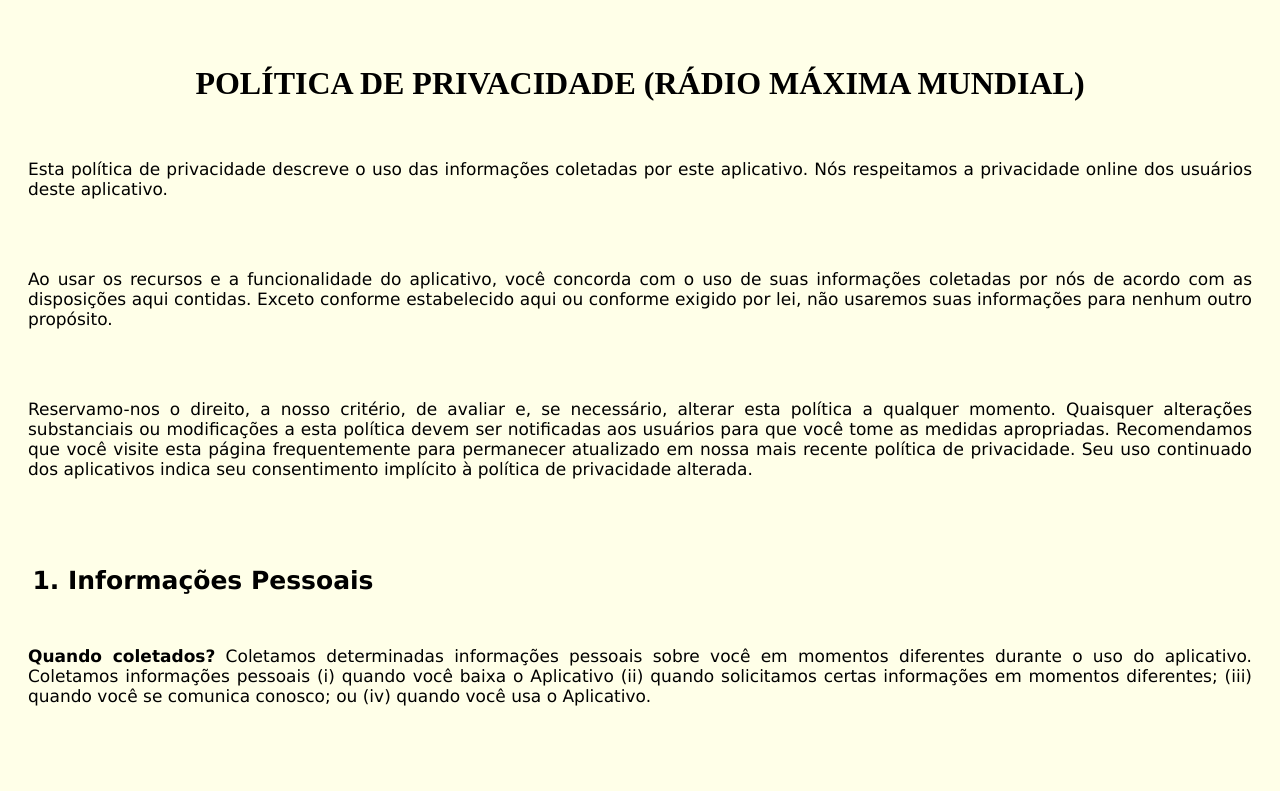
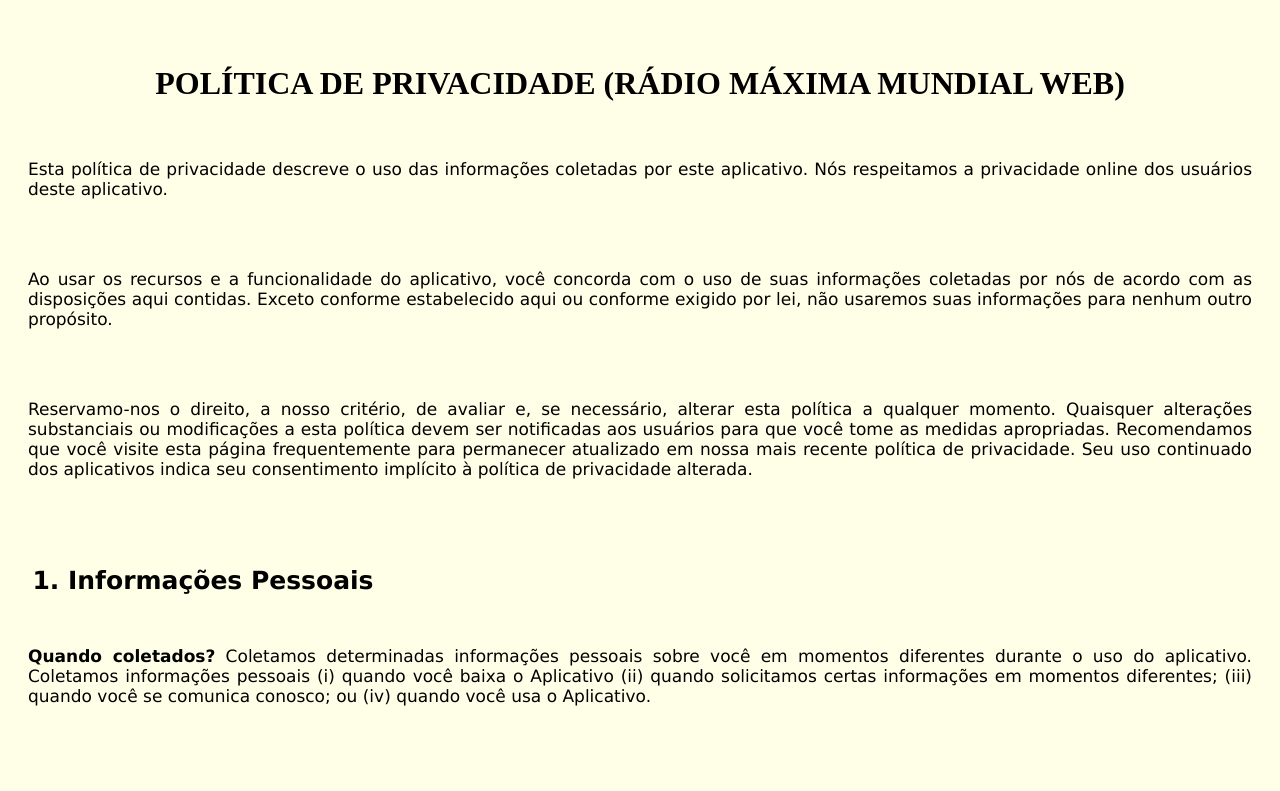
Before and after one commit to EdimilsonBorges/Politica, a plain HTML site: page Politica_de_Privacidade_Maxima_Mundial_Web.html in a window 1280 px wide. Shown: the top 791 px of the page. Drawn offline with Linux system fonts and the light colour scheme.

Commit message:
Update Politica_de_Privacidade_Maxima_Mundial_Web.html

```diff
--- a/Politica_de_Privacidade_Maxima_Mundial_Web.html
+++ b/Politica_de_Privacidade_Maxima_Mundial_Web.html
@@ -12,7 +12,7 @@
 <body>
 <br/>
 <br/>
-<h1 style="text-align: center;"><strong>POLÍTICA DE PRIVACIDADE (RÁDIO MÁXIMA MUNDIAL)</strong></h1>
+<h1 style="text-align: center;"><strong>POLÍTICA DE PRIVACIDADE (RÁDIO MÁXIMA MUNDIAL WEB)</strong></h1>
 <br/>
 
 <p>Esta política de privacidade descreve o uso das informações coletadas por este aplicativo. Nós respeitamos a privacidade online dos usuários deste aplicativo.</p><br/><br/>
```
